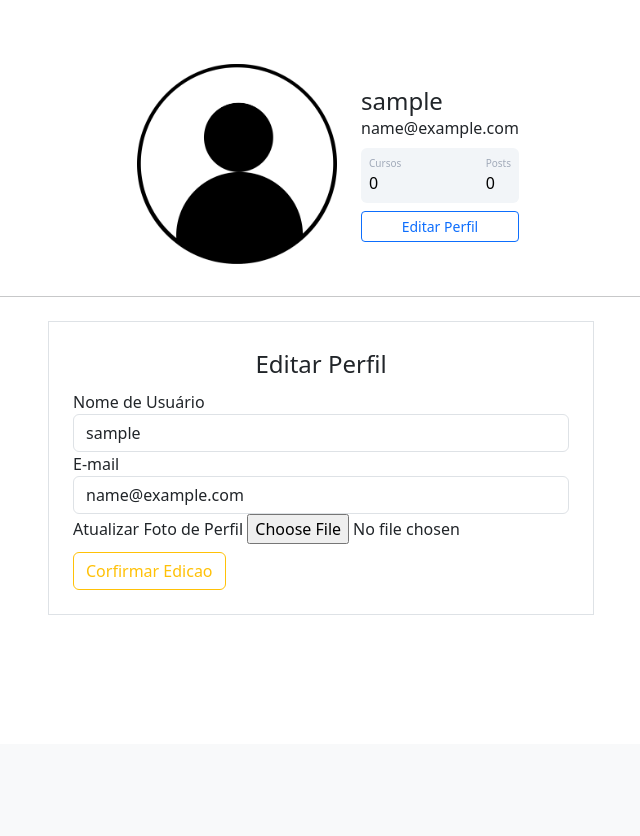
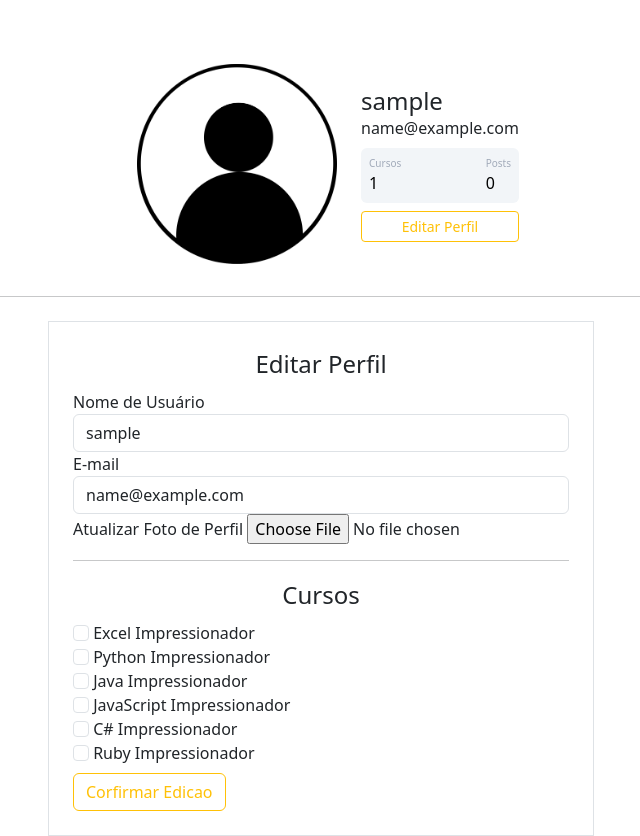
Before and after one commit to AlaiSeide/Site-Comunidade, a Flask app: page /perfil/editar in a window 1280 px wide. Shown: the part 56-892 px from the top of the page, without its empty margins (319-959 px from the left). Before the commit the page ends 671 px from the top, so only its background shows below. Run offline with Flask 3, Linux system fonts and the light colour scheme; the visitor is signed in with stand-in values (Sample User, id 1); some libraries are stand-ins or nearby versions.

Commit message:
A funcionalidade de adicionar os cursos

```diff
--- a/comunidadeimpressionadora/forms.py
+++ b/comunidadeimpressionadora/forms.py
@@ -24,7 +24,8 @@ class FormCriarConta(FlaskForm):
 # formularios de fazer login
 class FormLogin(FlaskForm):
     email = StringField('E-mail', validators=[DataRequired(), Email()])
-    senha = PasswordField('Senha', validators=[DataRequired(), Length(6, 20)])
+    senha = PasswordField('Senha', id='password', validators=[DataRequired(), Length(6, 20)])
+    mostrar_senha = BooleanField('Mostrar Senha', id='check')
     lembrar_dados = BooleanField('Lembrar Dados de Acesso')
     botao_submit_login = SubmitField('Fazer Login')
 
@@ -34,6 +35,14 @@ class FormEdiarPerfil(FlaskForm):
     username = StringField('Nome de Usuário', validators=[DataRequired()])
     email = StringField('E-mail', validators=[DataRequired(), Email()])
     foto_perfil = FileField('Atualizar Foto de Perfil', validators=[FileAllowed(['jpg', 'png', 'jpeg'], 'Apenas arquivos .jpg e .png são permitidos.')])
+
+    curso_excel = BooleanField('Excel Impressionador')
+    curso_python = BooleanField('Python Impressionador')
+    curso_java = BooleanField('Java Impressionador')
+    curso_javascript = BooleanField('JavaScript Impressionador')
+    curso_csharp = BooleanField('C# Impressionador')
+    curso_ruby = BooleanField('Ruby Impressionador')
+
     botao_submit_editarperfil = SubmitField('Corfirmar Edicao')
 
     # funcao de validacao antes de mudar o email do usuario
--- a/comunidadeimpressionadora/models.py
+++ b/comunidadeimpressionadora/models.py
@@ -19,7 +19,7 @@ class Usuario(database.Model, UserMixin):
     foto_perfil = database.Column(database.String(50), nullable=False, default='default.jpg')
     # esse backref='autor' é para depois na tabela Post eu poder descobrir o autor do post
     posts = database.relationship('Post', backref='autor', lazy=True)
-    cursos = database.Column(database.String(50), nullable=False, default='Nao Informado')
+    cursos = database.Column(database.String(500), nullable=False, default='Nao Informado')
 
 
 class Post(database.Model):
--- a/comunidadeimpressionadora/routes.py
+++ b/comunidadeimpressionadora/routes.py
@@ -79,7 +79,6 @@ def login():
 
     # instanciando o meu formulario de criar_conta a minha classe FormCriarConta()
     form_criarconta = FormCriarConta()
-
     # Verifica se o usuario fez login com sucesso
     if form_login.validate_on_submit() and 'botao_submit_login' in request.form:
         # Então, resumindo, essa linha de código está procurando no banco de dados pelo usuário que possui o email fornecido no formulário de login e armazenando esse usuário na variável usuario.
@@ -180,6 +179,19 @@ def salvar_imagem(imagem):
     # mudar o campo foto_perfil do usuario para o novo nome
     return nome_arquivo
 
+# uma funcao para atualizar os cursos
+def atualizar_cursos(formulario):
+    lista_cursos = []
+    # percorrer todos os campos de cursos do formulario
+    for campo in formulario:
+        if 'curso_' in campo.name:
+            # verificar se o campo for marcado
+            if campo.data:
+                # adicionar o texto do campo.label  (Excel Impressionador) na lista de cursos
+                lista_cursos.append(campo.label.text)
+    return ';'.join(lista_cursos)
+
+
 @app.route('/perfil/editar', methods=['GET', 'POST'])
 @login_required
 def editar_perfil():
@@ -201,6 +213,8 @@ def editar_perfil():
             #print(formeditarperfil.foto_perfil.data)
             # mudar a foto do perfil
             current_user.foto_perfil = nome_imagem
+        # Atualizar os cursos do usuarios
+        current_user.cursos = atualizar_cursos(formeditarperfil)
 
         database.session.commit()
         flash(f'Perfil Atualizado com Sucesso', 'alert-success')
--- a/comunidadeimpressionadora/templates/base.html
+++ b/comunidadeimpressionadora/templates/base.html
@@ -7,6 +7,7 @@
     <link href="https://cdn.jsdelivr.net/npm/bootstrap@5.3.3/dist/css/bootstrap.min.css" rel="stylesheet" integrity="sha384-QWTKZyjpPEjISv5WaRU9OFeRpok6YctnYmDr5pNlyT2bRjXh0JMhjY6hW+ALEwIH" crossorigin="anonymous">
     <link rel="stylesheet" href="https://cdn.jsdelivr.net/npm/bootstrap-icons@1.11.3/font/bootstrap-icons.min.css">
     <link rel="stylesheet" type="text/css" href="{{ url_for('static', filename='main.css') }}">
+    <script src="{{ url_for('static', filename='main.js') }}"></script>
 
     {% block head %}
     {% endblock %}
--- a/comunidadeimpressionadora/templates/editarperfil.html
+++ b/comunidadeimpressionadora/templates/editarperfil.html
@@ -72,6 +72,45 @@
                         {% endif %}
                     </div>
 
+                    <hr>
+                    <legend class="text-center">Cursos</legend>
+
+                    <!--Campos dos Cursos-->
+                    <!--Percorer o meu formulario e pegar todos os campos-->
+                    {% for campo in formeditarperfil %}
+                        <!--Verificar se o curso_ está no campo-->
+                        {% if 'curso_' in campo.name %}
+                            <div class="form-group">
+                                {{ campo(class="form-check-input") }}
+                                {{ campo.label(class="orm-check-label") }}
+                            </div>
+                        {% endif %}
+                    {% endfor %}
+
+
+                    <!--Outra forma de mostrar todos os campo dos curcos-->
+                    <!--
+                    <div class="form-group">
+                        {{ formeditarperfil.curso_python.label(class="orm-check-label") }}
+                        {{ formeditarperfil.curso_python(class="form-check-input") }}
+                    </div>
+                    <div class="form-group">
+                        {{ formeditarperfil.curso_java.label(class="orm-check-label") }}
+                        {{ formeditarperfil.curso_java(class="form-check-input") }}
+                    </div>
+                    <div class="form-group">
+                        {{ formeditarperfil.curso_javascript.label(class="orm-check-label") }}
+                        {{ formeditarperfil.curso_javascript(class="form-check-input") }}
+                    </div>
+                    <div class="form-group">
+                        {{ formeditarperfil.curso_csharp.label(class="orm-check-label") }}
+                        {{ formeditarperfil.curso_csharp(class="form-check-input") }}
+                    </div>
+                    <div class="form-group">
+                        {{ formeditarperfil.curso_ruby.label(class="orm-check-label") }}
+                        {{ formeditarperfil.curso_ruby(class="form-check-input") }}
+                    </div>
+                    -->
                 </fieldset>
 
                 <!--Botao de Corfirmacao-->
--- a/comunidadeimpressionadora/templates/perfil.html
+++ b/comunidadeimpressionadora/templates/perfil.html
@@ -24,7 +24,8 @@
                 <div class="p-2 mt-2 bg-primary d-flex justify-content-between rounded text-white stats">
                     <div class="d-flex flex-column">
                         <span class="articles">Cursos</span>
-                        <span class="number1">0</span>
+                        <!--Contar quantidade de ponto e virgulars, que vem depois de cada curso e somar um-->
+                        <span class="number1">{{ current_user.cursos.count(';') + 1 }}</span>
                     </div>
 
                     <div class="d-flex flex-column">
@@ -35,7 +36,7 @@
 
                 <!--Botoes -->
                 <div class="button mt-2 d-flex flex-row align-items-center">
-                    <a class="w-100" href="{{ url_for('editar_perfil') }}"><button class="btn btn-sm btn-outline-primary w-100">Editar Perfil</button></a>
+                    <a class="w-100" href="{{ url_for('editar_perfil') }}"><button class="btn btn-sm btn-outline-warning w-100">Editar Perfil</button></a>
                 </div>
             </div>
 
```
Also changed, not shown: comunidadeimpressionadora/static/main.js (added, +25 -0 lines), comunidadeimpressionadora/templates/login.html (+8 -2 lines), testes.py (+9 -9 lines).
